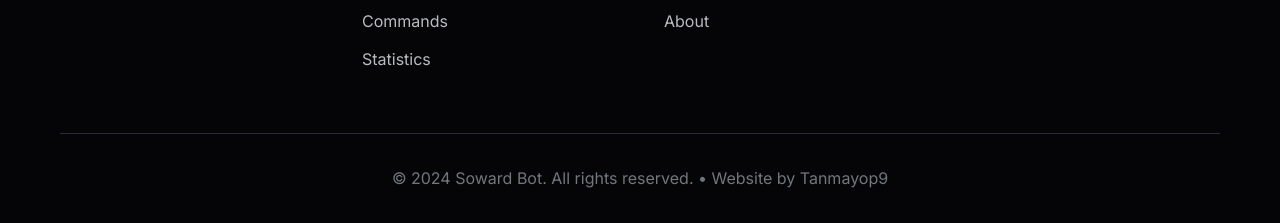
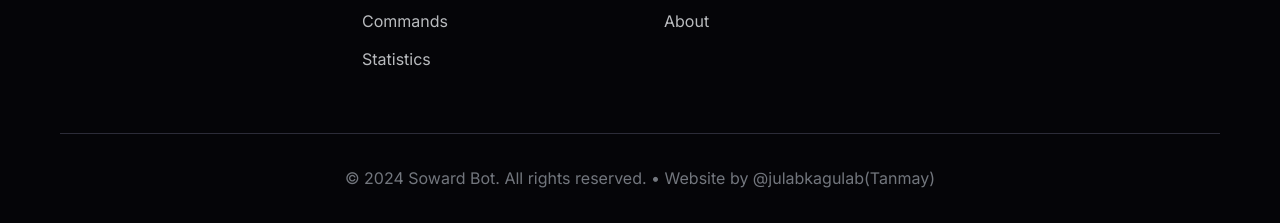
Before and after one commit to Tanmayop9/soward-bot, a website: page index.html in a window 1280 px wide. Shown: the part 10547-10770 px from the top of the page. Drawn offline with Linux system fonts and the light colour scheme; no server answers.

Commit message:
Update footer credit to @julabkagulab

```diff
--- a/index.html
+++ b/index.html
@@ -335,7 +335,7 @@
                 </div>
             </div>
             <div class="footer-bottom">
-                <p>&copy; 2024 Soward Bot. All rights reserved. • Website by Tanmayop9</p>
+                <p>&copy; 2024 Soward Bot. All rights reserved. • Website by @julabkagulab(Tanmay)</p>
             </div>
         </div>
     </footer>
```
